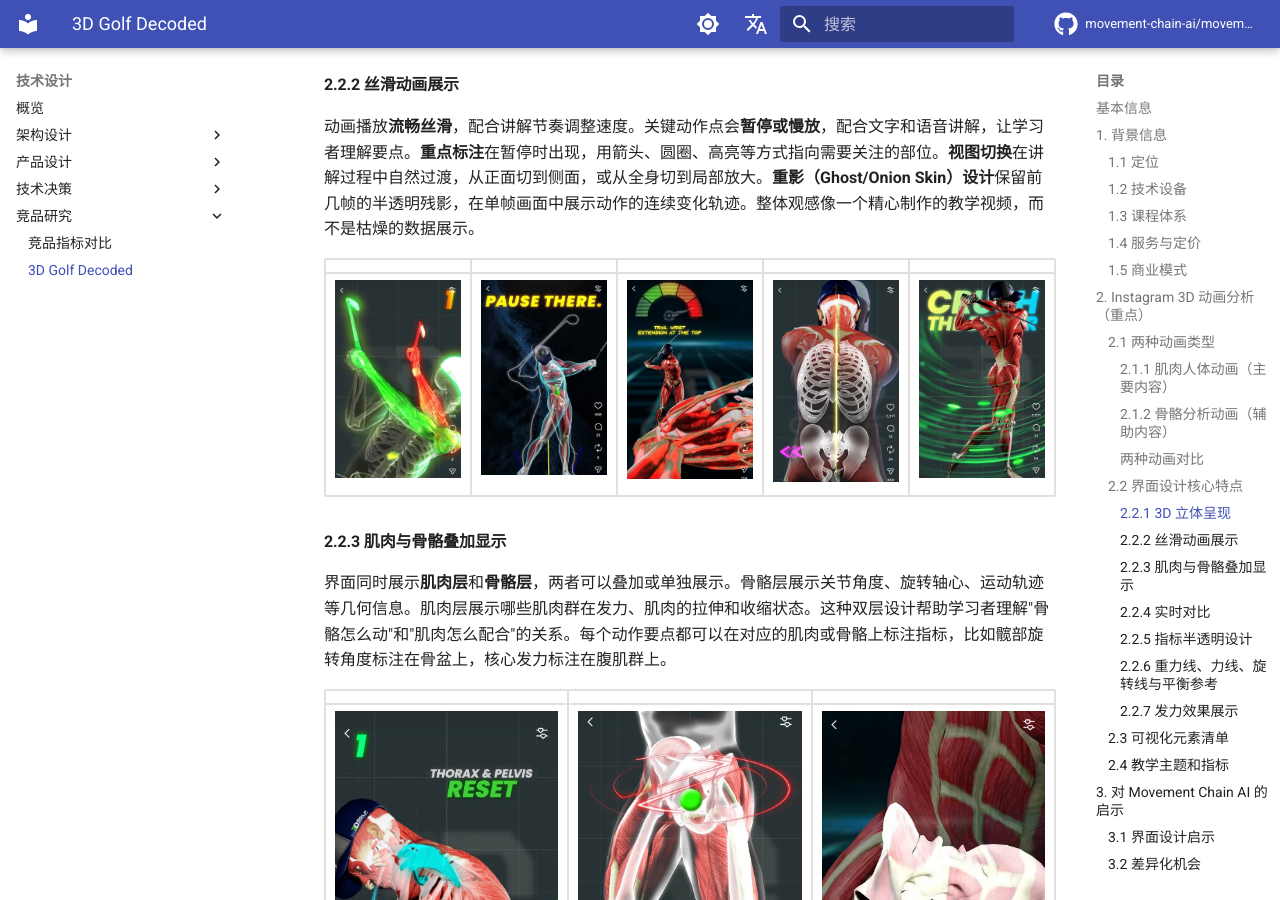
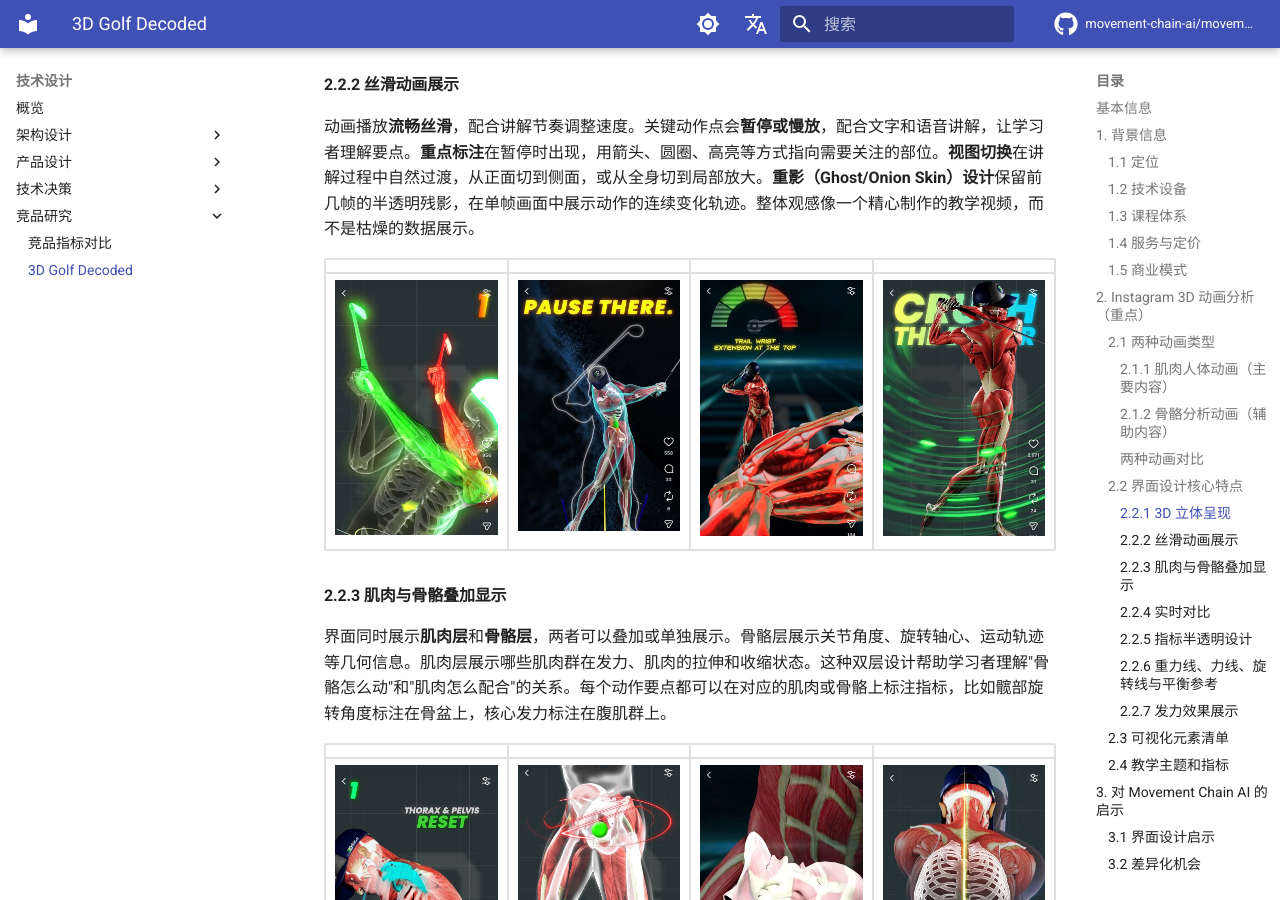
Before and after one commit to movement-chain-ai/movement-chain-docs, an MkDocs documentation site: the page built from docs/zh/design/research/3d-golf-decoded.md, in a window 1280 px wide and 900 px high, scrolled down 4021 px. Built offline with MkDocs 1.6.1 and Material for MkDocs 9.7.7, drawn with Linux system fonts in a browser that asks for light colours; comment, search, counter and statistics services are not loaded; the version menu is left out.

Commit message:
docs: 移动图片到肌肉骨骼叠加显示并重命名
🤖 Generated with [Claude Code](https://claude.com/claude-code)

Co-Authored-By: Claude Opus 4.5 <noreply@anthropic.com>

```diff
--- a/docs/zh/design/research/3d-golf-decoded.md
+++ b/docs/zh/design/research/3d-golf-decoded.md
@@ -144,18 +144,18 @@ Instagram 上有**两种类型**的 3D 动画内容：
 
 动画播放**流畅丝滑**，配合讲解节奏调整速度。关键动作点会**暂停或慢放**，配合文字和语音讲解，让学习者理解要点。**重点标注**在暂停时出现，用箭头、圆圈、高亮等方式指向需要关注的部位。**视图切换**在讲解过程中自然过渡，从正面切到侧面，或从全身切到局部放大。**重影（Ghost/Onion Skin）设计**保留前几帧的半透明残影，在单帧画面中展示动作的连续变化轨迹。整体观感像一个精心制作的教学视频，而不是枯燥的数据展示。
 
-| | | | | |
-|:---:|:---:|:---:|:---:|:---:|
-| ![丝滑动画](images/smooth-animation-1.jpg){ width="300" } | ![丝滑动画](images/smooth-animation-2.jpg){ width="300" } | ![丝滑动画](images/smooth-animation-3.jpg){ width="300" } | ![丝滑动画](images/smooth-animation-4.jpg){ width="300" } | ![丝滑动画](images/smooth-animation-5.jpg){ width="300" } |
+| | | | |
+|:---:|:---:|:---:|:---:|
+| ![丝滑动画](images/smooth-animation-1.jpg){ width="300" } | ![丝滑动画](images/smooth-animation-2.jpg){ width="300" } | ![丝滑动画](images/smooth-animation-3.jpg){ width="300" } | ![丝滑动画](images/smooth-animation-5.jpg){ width="300" } |
 
 
 #### 2.2.3 肌肉与骨骼叠加显示
 
 界面同时展示**肌肉层**和**骨骼层**，两者可以叠加或单独展示。骨骼层展示关节角度、旋转轴心、运动轨迹等几何信息。肌肉层展示哪些肌肉群在发力、肌肉的拉伸和收缩状态。这种双层设计帮助学习者理解"骨骼怎么动"和"肌肉怎么配合"的关系。每个动作要点都可以在对应的肌肉或骨骼上标注指标，比如髋部旋转角度标注在骨盆上，核心发力标注在腹肌群上。
 
-| | | |
-|:---:|:---:|:---:|
-| ![肌肉骨骼叠加](images/muscle-skeleton-overlay-1.jpg){ width="300" } | ![肌肉骨骼叠加](images/muscle-skeleton-overlay-2.jpg){ width="300" } | ![肌肉骨骼叠加](images/muscle-skeleton-overlay-3.jpg){ width="300" } || ![丝滑动画](images/smooth-animation-4.jpg){ width="300" }
+| | | | |
+|:---:|:---:|:---:|:---:|
+| ![肌肉骨骼叠加](images/muscle-skeleton-overlay-1.jpg){ width="300" } | ![肌肉骨骼叠加](images/muscle-skeleton-overlay-2.jpg){ width="300" } | ![肌肉骨骼叠加](images/muscle-skeleton-overlay-3.jpg){ width="300" } | ![肌肉骨骼叠加](images/muscle-skeleton-overlay-4.jpg){ width="300" } |
 
 #### 2.2.4 实时对比
 
```
Also changed, not shown: docs/zh/design/research/images/muscle-skeleton-overlay-4.jpg (renamed from docs/zh/design/research/images/smooth-animation-4.jpg).
